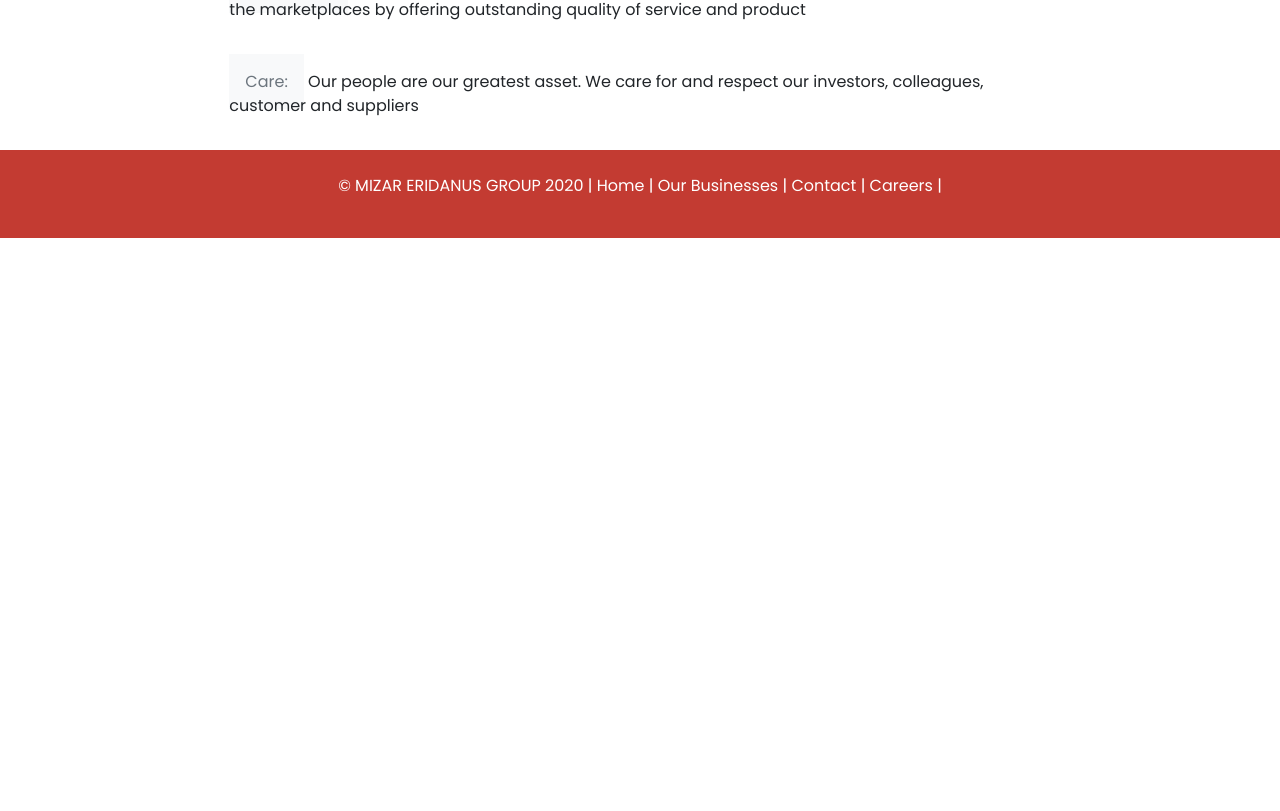
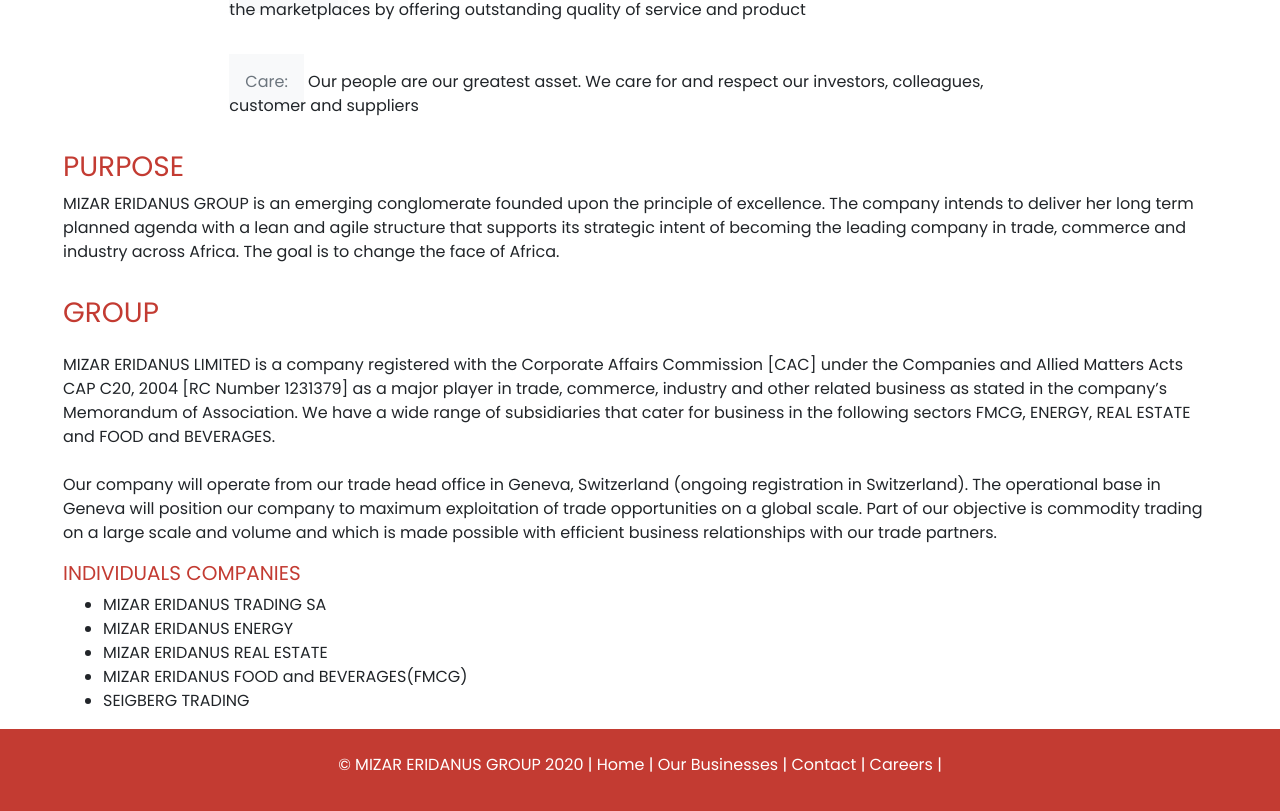
Before and after one commit to ereyomi/mizar-app, an Angular app: page /whoWeAre in a window 1280 px wide. Shown: the part 1109-1920 px from the top of the page. Before the commit the page ends 1347 px from the top, so only its background shows below. Built offline with nearby package versions, Linux system fonts and the light colour scheme.

Commit message:
refactor: completed who we are page

```diff
--- a/src/app/pages/who-we-are/who-we-are.component.html
+++ b/src/app/pages/who-we-are/who-we-are.component.html
@@ -98,3 +98,45 @@
     </div>
 
 </div>
+
+<div class="row d-flex justify-content-center px-5">
+    <div class="col-12 col-md-12 d-flex flex-column">
+        <p class="h3 secondary-app-color">PURPOSE</p>
+        <p class="font-weight-normal text-left">
+            MIZAR ERIDANUS GROUP is an emerging conglomerate founded upon the principle of excellence. The company intends to
+            deliver her long term planned agenda with a lean and agile structure that supports its strategic intent of becoming
+            the
+            leading company in trade, commerce and industry across Africa. The goal is to change the face of Africa.
+        </p>
+    </div>
+</div>
+
+<div class="row d-flex justify-content-center px-5">
+    <div class="col-12 col-md-12 d-flex flex-column">
+        <p class="h3 secondary-app-color py-3">GROUP</p>
+        <p class="font-weight-normal text-left">
+            MIZAR ERIDANUS LIMITED is a company registered with the Corporate Affairs Commission [CAC] under the Companies and
+            Allied Matters Acts CAP C20, 2004 [RC Number 1231379] as a major player in trade, commerce, industry and other related
+            business as stated in the company’s Memorandum of Association. We have a wide range of subsidiaries that cater for
+            business in the following sectors FMCG, ENERGY, REAL ESTATE and FOOD and BEVERAGES.
+            <br>
+            <br>
+            Our company will operate from our trade head office in Geneva, Switzerland (ongoing registration in Switzerland). The
+            operational base in Geneva will position our company to maximum exploitation of trade opportunities on a global scale.
+            Part of our objective is commodity trading on a large scale and volume and which is made possible with efficient
+            business relationships with our trade partners.
+
+        </p>
+    </div>
+    <div class="col-12">
+        <p class="h5 secondary-app-color">INDIVIDUALS COMPANIES</p>
+        <ul>
+            <li>MIZAR ERIDANUS TRADING SA</li>
+            <li>MIZAR ERIDANUS ENERGY</li>
+            <li>MIZAR ERIDANUS REAL ESTATE</li>
+            <li>MIZAR ERIDANUS FOOD and BEVERAGES(FMCG)</li>
+            <li>SEIGBERG TRADING</li>
+
+        </ul>
+    </div>
+</div>
```
